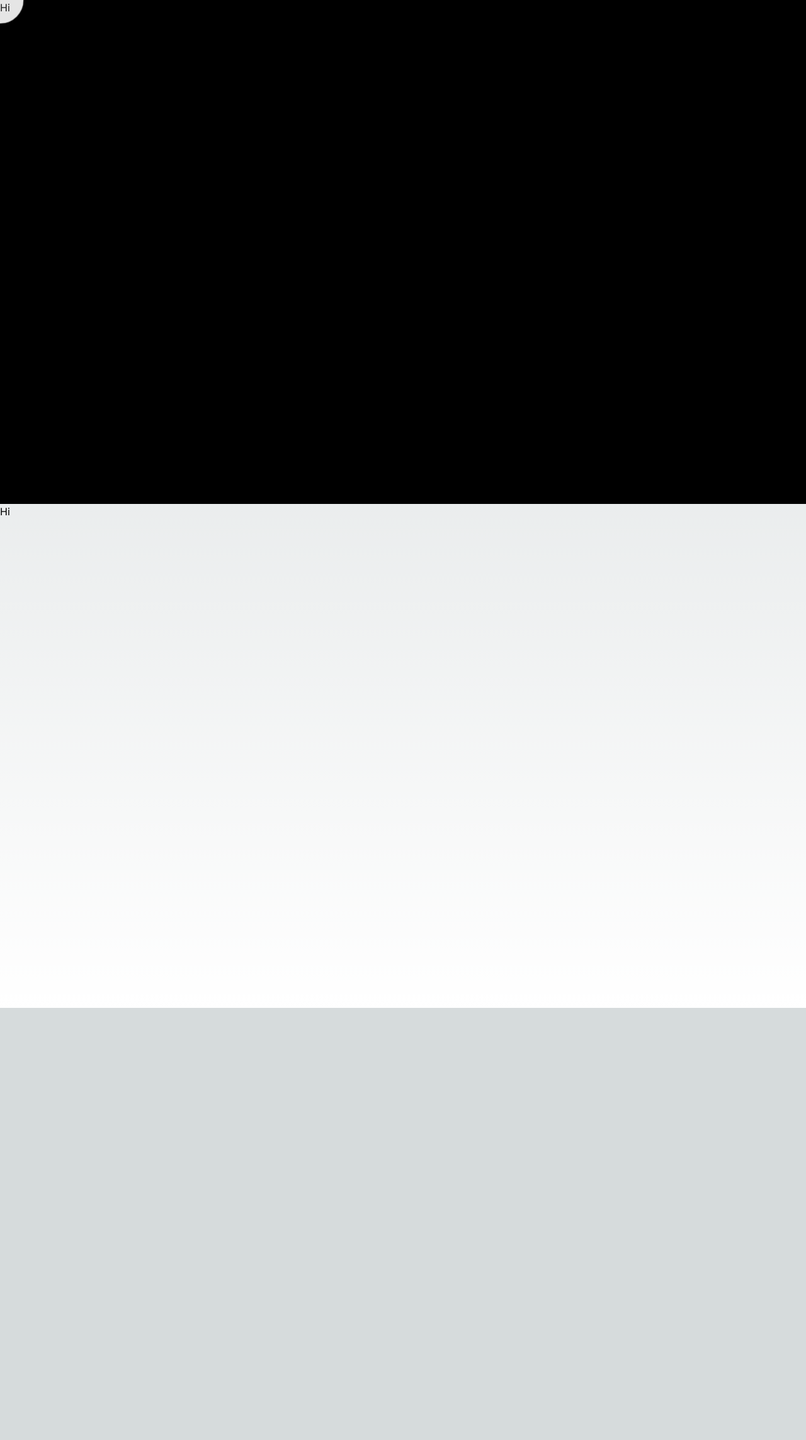
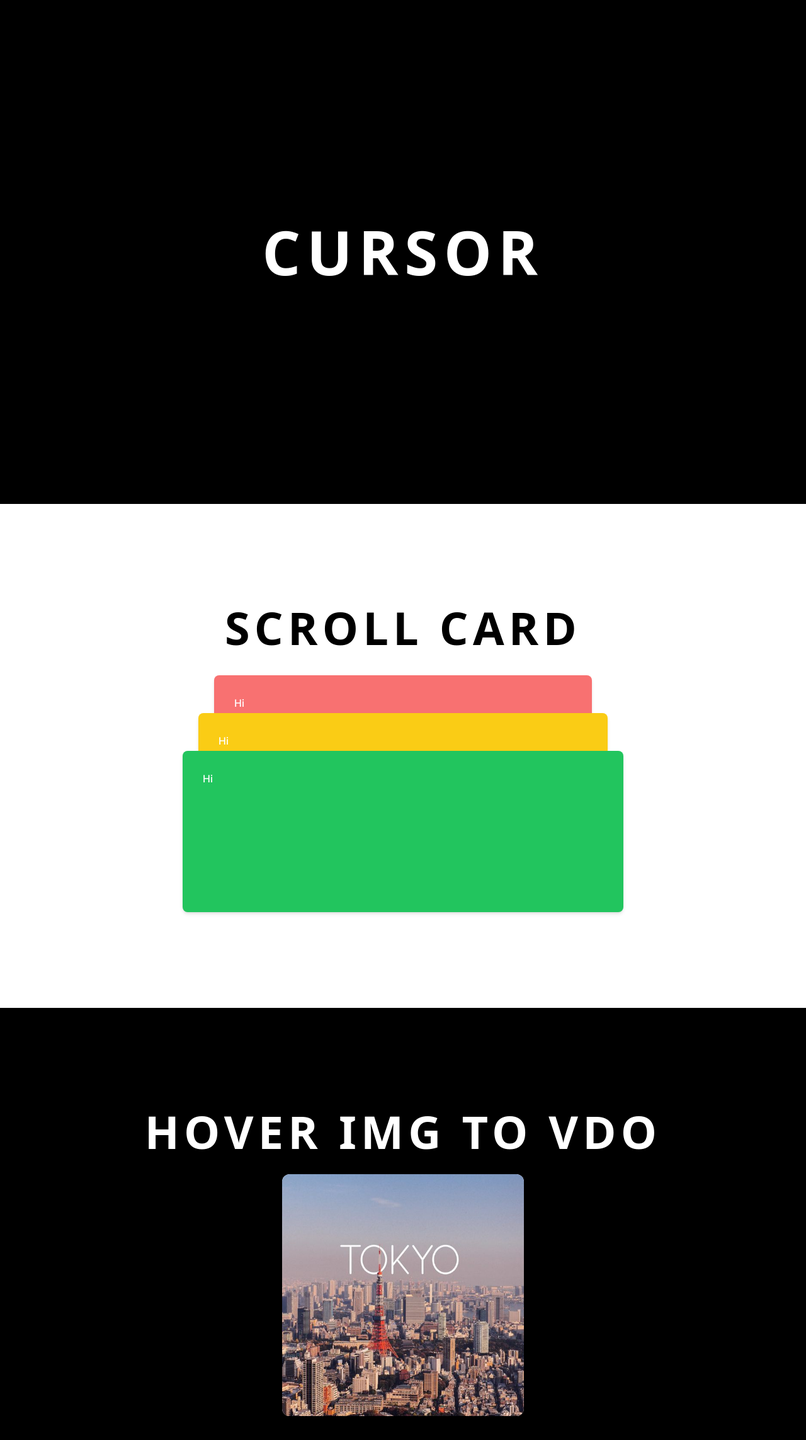
Before and after one commit to GoodsMorning/ux-ui-expiremental, a Next.js app: page / in a window 1280 px wide. Shown: the top 2286 px of the page at 63% size. Before the commit the page ends 1600 px from the top, so only its background shows below. Built offline with nearby package versions, Linux system fonts and the light colour scheme.

Commit message:
hover img to vdo

```diff
--- a/src/app/page.tsx
+++ b/src/app/page.tsx
@@ -1,13 +1,44 @@
-import Image from 'next/image'
+"use client"
+
+import Image from "next/image";
+import { useState } from "react";
 
 export default function Home() {
+  const [hover, setHover] = useState(false)
+
+  const handleMouseOver = () => {
+    setTimeout(() => {
+      setHover(!hover)
+    }, 500)
+    console.log('hi')
+  }
   return (
     <>
-      <section className="h-screen bg-black text-white">
-          Hi
+      <section className="h-screen relative bg-black text-white uppercase text-8xl font-sans font-bold tracking-widest grid place-items-center">
+          Cursor
       </section>
-      <section className='h-screen'>
-          Hi
+      <section className="h-screen relative bg-white">
+          <span className="absolute mx-auto left-0 right-0 top-40 text-7xl  text-center uppercase font-sans font-bold tracking-widest text-black">scroll card</span>
+          <span className="absolute m-auto left-0 right-0 top-0 bottom-0  h-64 w-[600px] p-8 rounded-lg font-medium text-white bg-red-400 shadow-md">
+            Hi
+          </span>
+          <span className="absolute m-auto left-0 right-0 top-[120px] bottom-0  h-64 w-[650px] p-8 rounded-lg font-medium text-white bg-yellow-400 shadow-md">
+            Hi
+          </span>
+          <span className="absolute m-auto left-0 right-0 top-[240px] bottom-0  h-64 w-[700px] p-8 rounded-lg font-medium text-white bg-green-500 shadow-md">
+            Hi
+          </span>
+      </section>
+      <section className="h-screen relative grid place-items-center pt-40 bg-black">
+        <span className="absolute mx-auto left-0 right-0 top-40 text-7xl  text-center uppercase font-sans font-bold tracking-widest text-white ">Hover Img to vdo</span>
+        <span>
+          <Image className={`w-96 h-96 rounded-xl object-cover bg-white ${hover ? 'hidden' : ''}`} width={384} height={384} src="/image/tokyo.jpeg" alt="tokyo pic" onMouseOver={handleMouseOver}/>
+          <video className={`cursor-none z-50 ease-in-out duration-700  object-cover w-[384px] h-[384px] rounded-lg hover:scale-110 ${hover ? '' : 'hidden'}`}  autoPlay muted loop  onMouseOut={handleMouseOver}>
+            <source src="/video/tokyo.mp4" type="video/mp4"/>
+            Your browser does not support the video tag.
+          </video>
+          <div className={`mt-5 font-light text-xl ${hover ? 'underline-offset-4 underline' : ''}`}>Tokyo</div>
+        </span>
       </section>
     </>
   )
--- a/src/components/cursor.tsx
+++ b/src/components/cursor.tsx
@@ -3,10 +3,8 @@
 import React, { useState, useEffect } from 'react';
 import '../style/cursor.css'
 
-// type MouseEvent = React.MouseEvent<HTMLDivElement, globalThis.MouseEvent>;
-
 function Cursor() {
-    const [mousePosition, setMousePosition] = useState({left:0,top:0})
+    const [mousePosition, setMousePosition] = useState({left:-30,top:-30})
 
 		useEffect(() => {
 			document. addEventListener('mousemove', (e) => handleMouseMove(e))
--- a/src/style/cursor.css
+++ b/src/style/cursor.css
@@ -8,6 +8,7 @@
     border-radius: 50%;
     pointer-events: none;
     opacity: 90%;
+    z-index: 2;
 }
 
 .inner-cursor.grow{
```
Also changed, not shown: public/image/tokyo.jpeg (added), 1 other file (tests, documents, lock files or other folders).
